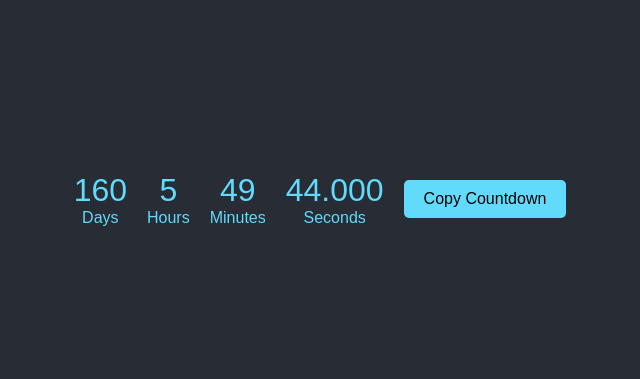
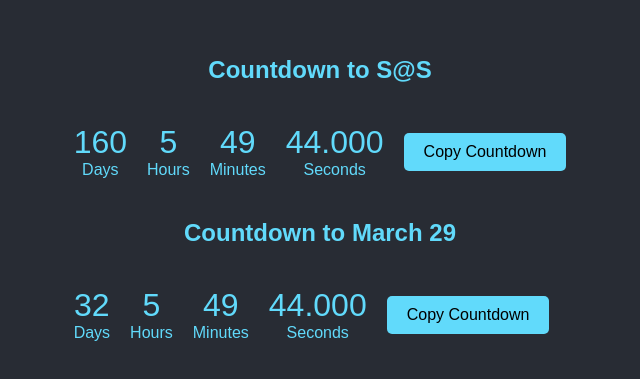
Before and after one commit to Society451/CountDown, a plain HTML site: page index.html in a window 1280 px wide. Shown: the part 209-588 px from the top of the page, without its empty margins (320-960 px from the left). Drawn offline with Linux system fonts and the light colour scheme.

Commit message:
added march 29 countdown

```diff
--- a/index.html
+++ b/index.html
@@ -2,10 +2,13 @@
 <html lang="en">
 <head>
     <meta charset="UTF-8">
-    <title>Countdown to S@S</title>
+    <title>Countdown Timers</title>
     <link rel="stylesheet" href="styles.css">
 </head>
 <body>
+    <div class="container">
+        <h2>Countdown to S@S</h2>
+        <div id="countdown1" class="countdown">
             <div id="countdown">
                 <div class="time-segment">
                     <span id="days">0</span>
@@ -25,6 +28,29 @@
                 </div>
                 <button id="copyButton">Copy Countdown</button>
             </div>
+        </div>
+
+        <h2>Countdown to March 29</h2>
+        <div id="countdown2" class="countdown">
+            <div class="time-segment">
+                <span id="days2">0</span>
+                <span>Days</span>
+            </div>
+            <div class="time-segment">
+                <span id="hours2">0</span>
+                <span>Hours</span>
+            </div>
+            <div class="time-segment">
+                <span id="minutes2">0</span>
+                <span>Minutes</span>
+            </div>
+            <div class="time-segment">
+                <span id="seconds2">0.000</span>
+                <span>Seconds</span>
+            </div>
+            <button id="copyButton2">Copy Countdown</button>
+        </div>
+    </div>
     <script src="script.js"></script>
 </body>
 </html>
--- a/script.js
+++ b/script.js
@@ -1,12 +1,12 @@
-const targetDate = new Date('August 4, 2025 00:00:00').getTime();
+const targetDate1 = new Date('August 4, 2025 00:00:00').getTime();
+const targetDate2 = new Date('March 29, 2025 00:00:00').getTime();
 
-function updateCountdown() {
+function updateCountdown(targetDate, countdownId) {
     const now = new Date().getTime();
     const distance = targetDate - now;
 
     if (distance < 0) {
-        // Countdown finished
-        document.getElementById('countdown').innerHTML = "It's Midnight!";
+        document.getElementById(countdownId).innerHTML = "It's time!";
         return;
     }
 
@@ -18,28 +18,32 @@ function updateCountdown() {
 
     const countdownValue = `${days} Days ${hours} Hours ${minutes} Minutes ${seconds}.${milliseconds.toString().padStart(3, '0')} Seconds`;
 
-    document.getElementById('days').innerText = days;
-    document.getElementById('hours').innerText = hours;
-    document.getElementById('minutes').innerText = minutes;
-    document.getElementById('seconds').innerText = `${seconds}.${milliseconds.toString().padStart(3, '0')}`;
+    const suffix = countdownId === 'countdown1' ? '' : '2';
+    document.getElementById('days' + suffix).innerText = days;
+    document.getElementById('hours' + suffix).innerText = hours;
+    document.getElementById('minutes' + suffix).innerText = minutes;
+    document.getElementById('seconds' + suffix).innerText = `${seconds}.${milliseconds.toString().padStart(3, '0')}`;
 
-    // Update the countdown value for copying
-    document.getElementById('copyButton').dataset.countdown = countdownValue;
+    document.getElementById('copyButton' + suffix).dataset.countdown = countdownValue;
 }
 
-function copyCountdown() {
-    const countdownValue = document.getElementById('copyButton').dataset.countdown;
+function copyCountdown(buttonId) {
+    const countdownValue = document.getElementById(buttonId).dataset.countdown;
     navigator.clipboard.writeText(countdownValue).then(() => {
-        const copyButton = document.getElementById('copyButton');
+        const copyButton = document.getElementById(buttonId);
         copyButton.innerText = 'Copied!';
         setTimeout(() => {
             copyButton.innerText = 'Copy Countdown';
-        }, 2000); // Revert back after 2 seconds
+        }, 2000);
     }).catch(err => {
         console.error('Failed to copy countdown: ', err);
     });
 }
 
-document.getElementById('copyButton').addEventListener('click', copyCountdown);
+document.getElementById('copyButton').addEventListener('click', () => copyCountdown('copyButton'));
+document.getElementById('copyButton2').addEventListener('click', () => copyCountdown('copyButton2'));
 
-setInterval(updateCountdown, 1);
+setInterval(() => {
+    updateCountdown(targetDate1, 'countdown1');
+    updateCountdown(targetDate2, 'countdown2');
+}, 1);
--- a/styles.css
+++ b/styles.css
@@ -1,5 +1,4 @@
 body {
-    /* ...existing code... */
     display: flex;
     justify-content: center;
     align-items: center;
@@ -9,10 +8,28 @@ body {
     font-family: Arial, sans-serif;
 }
 
+.container {
+    display: flex;
+    flex-direction: column;
+    gap: 40px;
+    text-align: center;
+}
+
+h2 {
+    color: #61dafb;
+    margin: 0;
+}
+
+.countdown {
+    display: flex;
+    gap: 20px;
+    align-items: center;
+}
+
 #countdown {
     display: flex;
     gap: 20px;
-    align-items: center; /* Ensure button aligns vertically with countdown */
+    align-items: center;
 }
 
 .time-segment {
@@ -24,7 +41,7 @@ body {
     display: block;
 }
 
-#copyButton {
+#copyButton, #copyButton2 {
     padding: 10px 20px;
     font-size: 1em;
     cursor: pointer;
@@ -34,6 +51,6 @@ body {
     transition: background-color 0.3s;
 }
 
-#copyButton:hover {
+#copyButton:hover, #copyButton2:hover {
     background-color: #21a1f1;
 }
```
Lines whose indentation alone changed are shown as unchanged.
